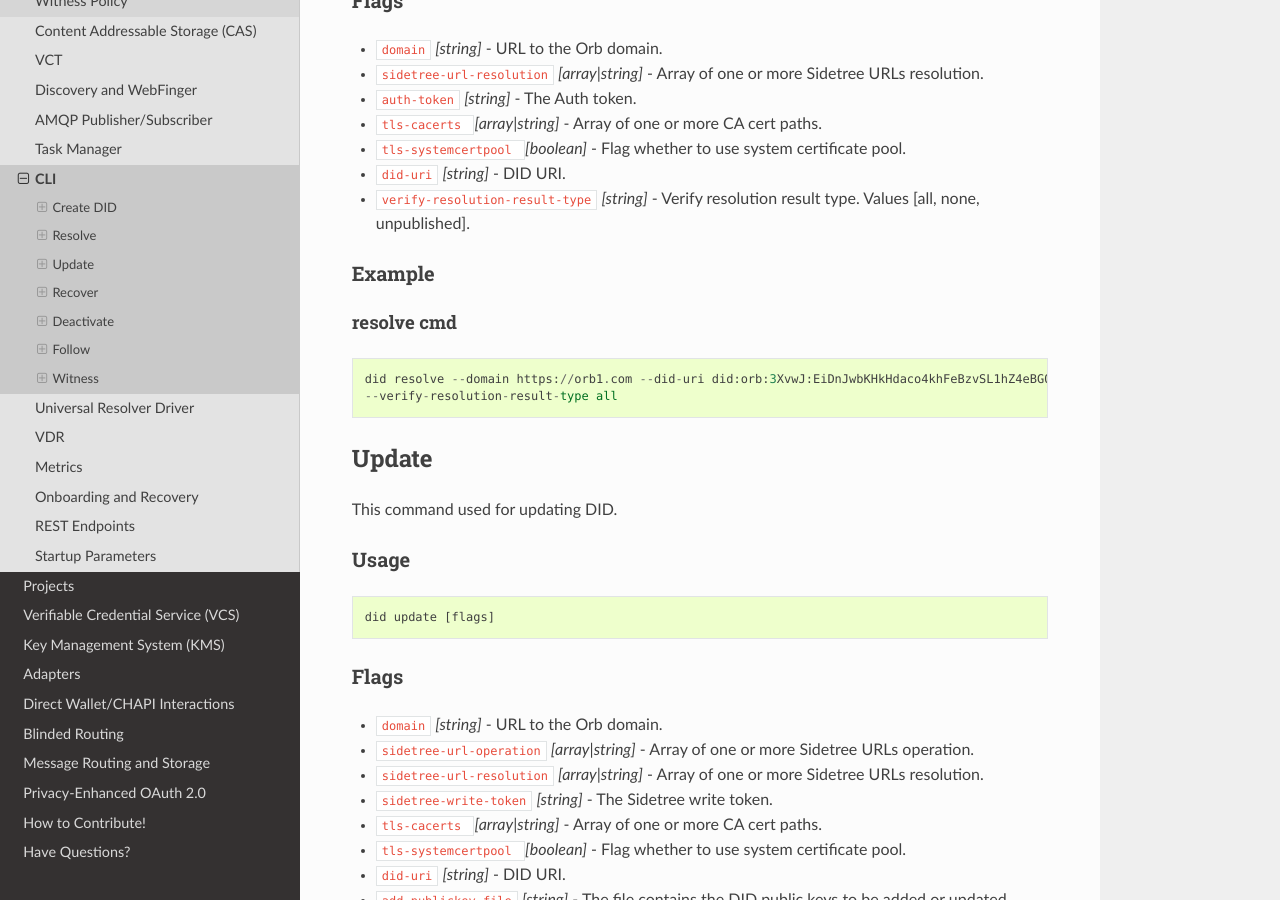
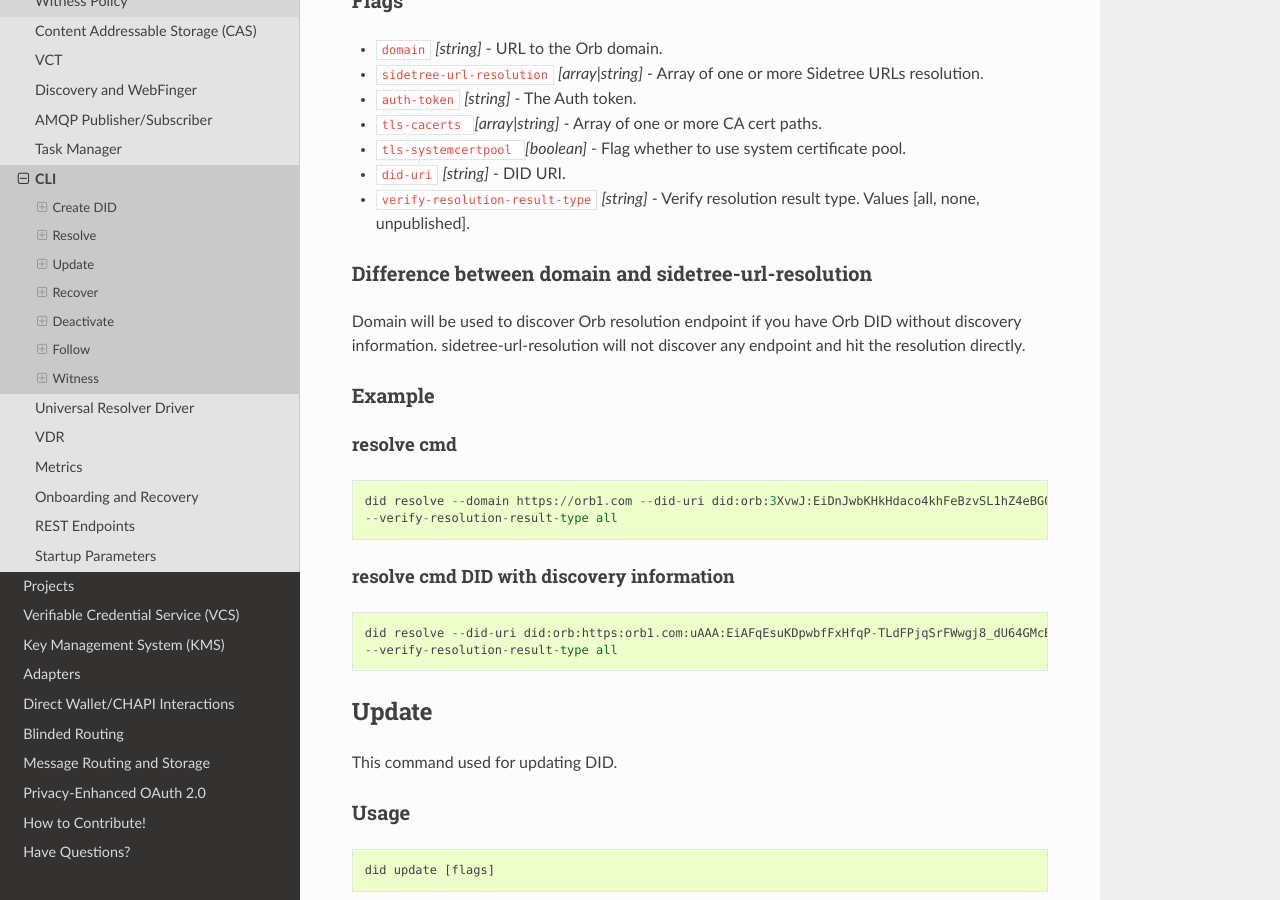
Before and after one commit to trustbloc/docs, a Sphinx documentation site: the page built from docs/source/orb/cli.md, in a window 1280 px wide and 900 px high, scrolled down 2420 px. Built offline with Sphinx 7.4.7 and the Read the Docs theme 2.0.0, drawn with Linux system fonts in a browser that asks for light colours.

Commit message:
docs: update resolve cli doc
Signed-off-by: Firas Qutishat <firas.qutishat@securekey.com>

````diff
--- a/docs/source/orb/cli.md
+++ b/docs/source/orb/cli.md
@@ -107,11 +107,21 @@ did resolve [flags]
 * `did-uri` _[string]_ - DID URI.
 * `verify-resolution-result-type` _[string]_ - Verify resolution result type. Values [all, none, unpublished].
 
+### Difference between domain and sidetree-url-resolution
+Domain will be used to discover Orb resolution endpoint if you have Orb DID without discovery information. sidetree-url-resolution
+will not discover any endpoint and hit the resolution directly.
+
 ### Example
 
 #### resolve cmd
 ```
 did resolve --domain https://orb1.com --did-uri did:orb:3XvwJ:EiDnJwbKHkHdaco4khFeBzvSL1hZ4eBGQq3q1Yjrpi5d4g
+--verify-resolution-result-type all
+```
+
+#### resolve cmd DID with discovery information
+```
+did resolve --did-uri did:orb:https:orb1.com:uAAA:EiAFqEsuKDpwbfFxHfqP-TLdFPjqSrFWwgj8_dU64GMcEQ
 --verify-resolution-result-type all
 ```
 
````
